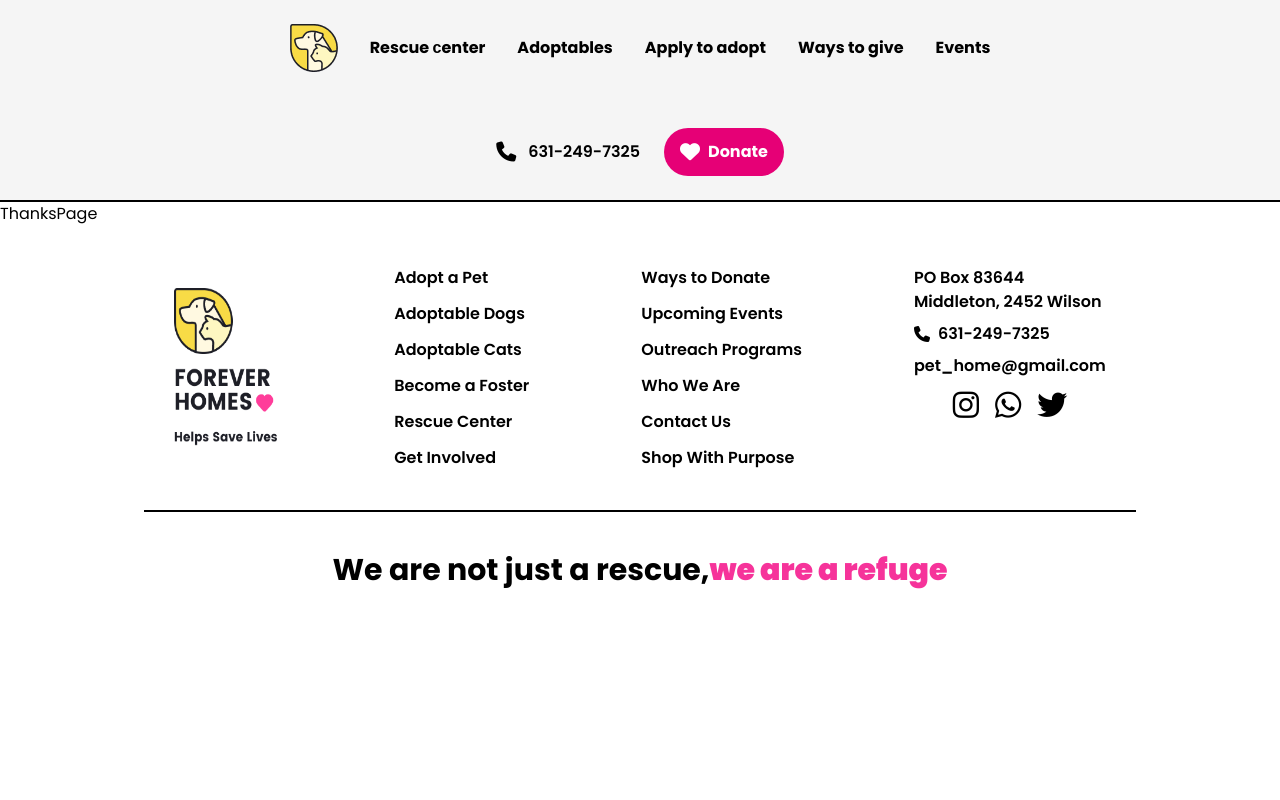
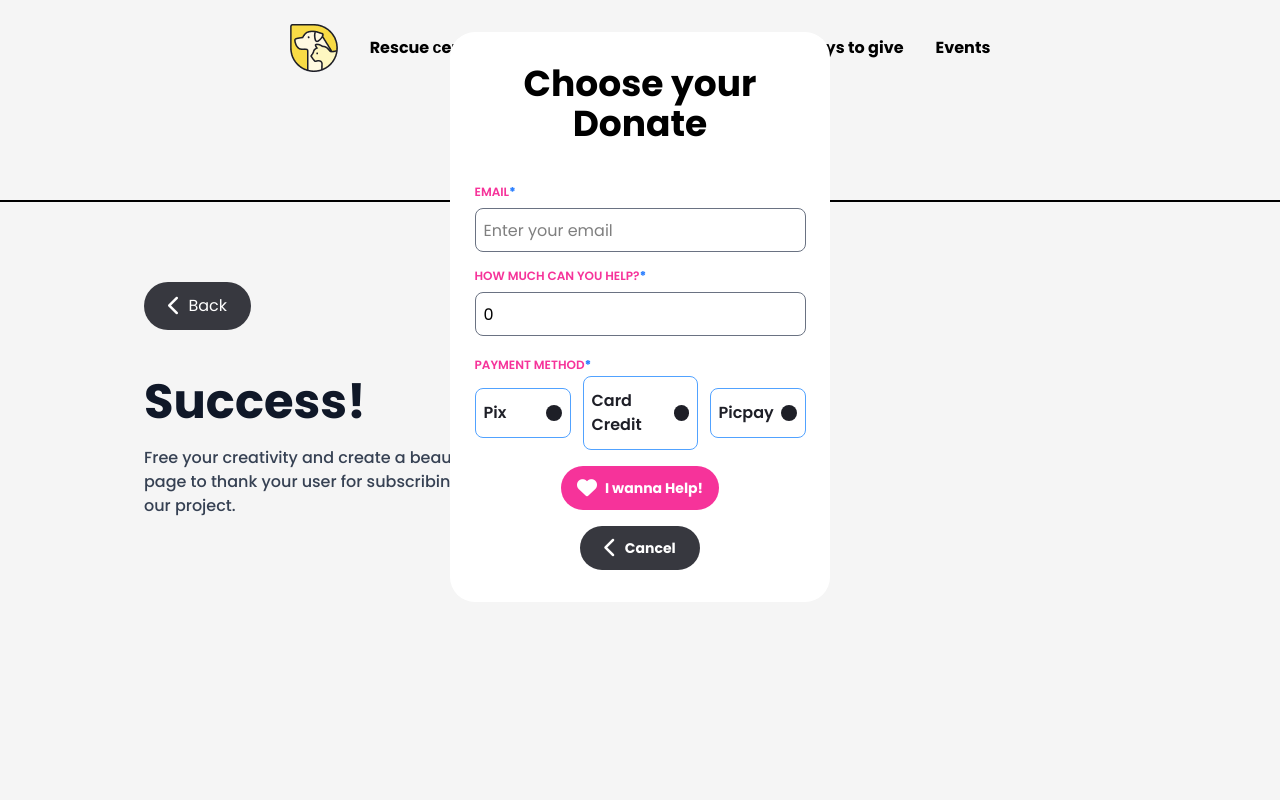
Before and after one commit to leogarcia2004/Pets_Adoption, a React (Vite) app: page /thank in a window 1280 px wide. Both pictures are taken after a click on the button "Donate". Shown: the top 800 px of the page. Built offline with nearby package versions, Linux system fonts and the light colour scheme.

Commit message:
Estilization page PageThanks and adjustments to other details

```diff
--- a/src/App.tsx
+++ b/src/App.tsx
@@ -6,17 +6,17 @@ import ThanksPage from "./components/ThanksPage";
 import Footer from "./components/Footer";
 
 function App() {
-
+  const url = window.location.href;
   return (
-    <div>
+    <>
       <Header />
       <Routes>
         <Route path="/" element={<HomePage/>} />
         <Route path="/adoptables" element={<AdoptionPage />} />
         <Route path="/thank" element={<ThanksPage />} />
       </Routes>
-      <Footer />
-    </div>
+      {url == 'http://localhost:5173/thank' ? null : <Footer />}
+    </>
   )
 }
 
--- a/src/components/AdoptionPage.tsx
+++ b/src/components/AdoptionPage.tsx
@@ -4,12 +4,15 @@ import WhiteDog from "../public/images/adoptionPage/icon_white_dog.png"
 import { Splide, SplideSlide } from '@splidejs/react-splide';
 import '@splidejs/react-splide/css';
 import { useWidthContext } from "../context/WidthContext";
+import ModalDonate from "../components/ModalDonate";
 
 const AdoptionPage = () => {
 
-  const {windowWidth} = useWidthContext()
+  const {windowWidth, modalDonateOpen} = useWidthContext()
 
   return (
+    <>
+    {modalDonateOpen && <ModalDonate />}
     <div className="bg-[#1E1F27] px-4 flex flex-col items-center py-28">
           <Link to="/">
             <button className="bg-[#37383F] rounded-full text-white cursor-pointer flex items-center gap-2 px-6 py-3 mb-24">
@@ -38,14 +41,14 @@ const AdoptionPage = () => {
             :
             (
               <Splide
-                options={ {
+                options={{
                   type: 'loop',
                   perPage: 1,
                   perMove: 1,
                   arrows: false,
                   pagination: true,
+                }}
 
-                } }
               >
                 {
                   animalsAdoption.map((animal, index) => {
@@ -69,6 +72,8 @@ const AdoptionPage = () => {
 
         </ul>
     </div>
+    </>
+
   )
 }
 
--- a/src/components/Header.tsx
+++ b/src/components/Header.tsx
@@ -47,7 +47,7 @@ const Header = () => {
         </div>
       </header>
       :
-      <header className="flex flex-wrap gap-14 justify-center md:items-center py-6 border-b-2 border-black">
+      <header className="bg-[#F5F5F5] flex flex-wrap gap-14 justify-center md:items-center py-6 border-b-2 border-black">
           <div className="flex justify-between items-center w-full">
             <img className="cursor-pointer ml-4" onClick={handleNavigate} src={logo} alt="Ícone cachorro e gato" />
             <div className="flex gap-6">
--- a/src/components/ModalAdopt.tsx
+++ b/src/components/ModalAdopt.tsx
@@ -4,6 +4,7 @@ import { useWidthContext } from "../context/WidthContext";
 import { UserAdopt} from "../type/User";
 import { validateAdopt } from "../utils/validateAdopt";
 import { useState } from 'react';
+import { useNavigate } from 'react-router-dom';
 
 const ModalAdopt = () => {
 
@@ -12,6 +13,7 @@ const ModalAdopt = () => {
     const [name, setName] = useState('')
     const [dateBirth, setDateBirth] = useState('')
     const [errors, setErrors] = useState<UserAdopt | null>(null)
+    const navigate = useNavigate()
 
     const handleSubmit = (e: React.FormEvent) => {
         e.preventDefault()
@@ -21,7 +23,11 @@ const ModalAdopt = () => {
           setErrors(validadeErros)
           return
         }
-      }
+        navigate('/thank')
+        if (handleModalAdopt) {
+          handleModalAdopt()
+        }
+    }
 
   return (
         <dialog  className="w-[380px] max-w-[380px] h-fit flex flex-col rounded-3xl py-8 px-7 m-auto fixed z-20 top-8">
@@ -48,7 +54,7 @@ const ModalAdopt = () => {
                     </div>
                     <div className="flex flex-col gap-2">
                         <label className="text-pink-500 font-semibold text-xs">DATE OF BIRTH<strong className="text-blue-500">*</strong></label>
-                        <input className="border border-gray-500 text-sm w-full h-11 rounded-lg px-2" value={dateBirth} type="date" name="data" id="data" title="Date of Birth" placeholder="Enter your date of birth"/>
+                        <input className="border border-gray-500 text-sm w-full h-11 rounded-lg px-2" value={dateBirth} onChange={(e) => setDateBirth(e.target.value)} type="date" name="data" id="data" title="Date of Birth" placeholder="Enter your date of birth"/>
                         {errors?.dateBirth && (
                             <small className="text-xs text-red-500 mt-1">{errors?.dateBirth}</small>
                         )}
--- a/src/components/ModalDonate.tsx
+++ b/src/components/ModalDonate.tsx
@@ -2,6 +2,7 @@ import { useState } from "react";
 import { useWidthContext } from "../context/WidthContext";
 import { UserDonate } from "../type/User";
 import { validateDonate } from "../utils/validateDonate";
+import { useNavigate } from 'react-router-dom';
 
 const ModalDonate = () => {
 
@@ -10,14 +11,19 @@ const ModalDonate = () => {
   const [payment, setPayment] = useState(0)
   const [methodPayment, setMethodPayment] = useState<string | undefined>(undefined)
   const [errors, setErrors] = useState<UserDonate | null>(null)
+  const navigate = useNavigate()
 
   const handleSubmit = (e: React.FormEvent) => {
     e.preventDefault()
-    const data: UserDonate = { email, payment, methodPyment: methodPayment }
+    const data: UserDonate = { email, payment, methodPayment: methodPayment }
     const validadeErros = validateDonate(data)
     if(Object.keys(validadeErros).length > 0) {
       setErrors(validadeErros)
       return
+    }
+    navigate('/thank')
+    if (handleModalDonate) {
+      handleModalDonate()
     }
   }
 
@@ -40,24 +46,48 @@ const ModalDonate = () => {
                       )}
                     </div>
 
-                    <div className={errors?.methodPyment ? 'flex flex-col gap-2' : ''}>
+                    <div className={errors?.methodPayment ? 'flex flex-col gap-2' : ''}>
                       <label className="text-pink-500 font-semibold text-xs">PAYMENT METHOD<strong className="text-blue-500">*</strong></label>
                       <div className="flex items-center gap-3">
-                          <div className="border border-blue-400 rounded-lg py-3 w-24 flex items-center text-[#1E1F27] justify-between px-2 font-semibold">
+                        <div className={`border ${methodPayment === "pix" ? "border-pink-500" : "border-blue-400"} rounded-lg py-3 w-24 flex items-center text-[#1E1F27] justify-between px-2 font-semibold`}>
                           <label htmlFor="pix">Pix</label>
-                              <input className="appearance-none bg-[#1E1F27] w-4 h-4 rounded-full cursor-pointer" value={methodPayment}  type="radio" name="pix" id="pix"/>
+                          <input
+                            className="appearance-none bg-[#1E1F27] w-4 h-4 rounded-full cursor-pointer"
+                            type="radio"
+                            name="methodPayment"
+                            id="pix"
+                            value="pix"
+                            checked={methodPayment === "pix"}
+                            onChange={(e) => setMethodPayment(e.target.value)}
+                          />
                         </div>
-                          <div className="border border-blue-400 rounded-lg py-3 w-[115px] flex items-center text-[#1E1F27] justify-between px-2 font-semibold">
+                        <div className={`border ${methodPayment === "card" ? "border-pink-500" : "border-blue-400"} rounded-lg py-3 w-[115px] flex items-center text-[#1E1F27] justify-between px-2 font-semibold`}>
                           <label htmlFor="card">Card Credit</label>
-                            <input className="appearance-none bg-[#1E1F27] checked:bg- w-4 h-4 rounded-full cursor-pointer" value={methodPayment}  type="radio" name="pix" id="card"/>
+                          <input
+                            className="appearance-none bg-[#1E1F27] w-4 h-4 rounded-full cursor-pointer"
+                            type="radio"
+                            name="methodPayment"
+                            id="card"
+                            value="card"
+                            checked={methodPayment === "card"}
+                            onChange={(e) => setMethodPayment(e.target.value)}
+                          />
                         </div>
-                          <div className="border border-blue-400 rounded-lg py-3 w-24 flex items-center text-[#1E1F27] justify-between px-2 font-semibold">
+                        <div className={`border ${methodPayment === "picpay" ? "border-pink-500" : "border-blue-400"} rounded-lg py-3 w-24 flex items-center text-[#1E1F27] justify-between px-2 font-semibold`}>
                           <label htmlFor="picpay">Picpay</label>
-                            <input className="appearance-none bg-[#1E1F27] w-4 h-4 rounded-full cursor-pointer" value={methodPayment}  type="radio" name="pix" id="picpay"/>
+                          <input
+                            className="appearance-none bg-[#1E1F27] w-4 h-4 rounded-full cursor-pointer"
+                            type="radio"
+                            name="methodPayment"
+                            id="picpay"
+                            value="picpay"
+                            checked={methodPayment === "picpay"}
+                            onChange={(e) => setMethodPayment(e.target.value)}
+                          />
                         </div>
                       </div>
-                      {errors?.methodPyment && (
-                            <small className="text-xs text-red-500 mt-1">{errors?.methodPyment}</small>
+                      {errors?.methodPayment && (
+                            <small className="text-xs text-red-500 mt-1">{errors?.methodPayment}</small>
                       )}
                     </div>
                       <button className="rounded-3xl bg-pink-500 py-3 px-4 text-sm flex items-center self-center font-bold text-white cursor-pointer" type="submit">
--- a/src/components/ThanksPage.tsx
+++ b/src/components/ThanksPage.tsx
@@ -1,8 +1,28 @@
-
+import { useNavigate } from "react-router-dom";
+import { useWidthContext } from "../context/WidthContext";
+import ModalDonate from "./ModalDonate";
 
 const ThanksPage = () => {
+
+  const {modalDonateOpen} = useWidthContext()
+  const navigate = useNavigate()
+
+  const usePreviousURL = () => {
+    navigate("/")
+  };
+
   return (
-    <div>ThanksPage</div>
+    <>
+      {modalDonateOpen && <ModalDonate />}
+    <div className="bg-[#F5F5F5] h-screen lg:px-36 px-4 py-20">
+      <button onClick={usePreviousURL} className="bg-[#37383F] rounded-full text-white cursor-pointer flex items-center gap-2 px-6 py-3 mb-12">
+          <i className="fas fa-chevron-left text-xl"></i>
+          Back
+        </button>
+      <h1 className="text-5xl text-gray-900 font-bold mb-5">Success!</h1>
+      <p className="text-gray-700 font-medium w-[440px]">Free your creativity and create a beautiful success page to thank your user for subscribing/donating to our project.</p>
+    </div>
+    </>
   )
 }
 
--- a/src/index.css
+++ b/src/index.css
@@ -67,3 +67,10 @@ input[type="radio"]:checked + label{
   top: -3.5px;
   left: 2px;
 }
+
+.splide__pagination {
+  margin-top: 30px !important;
+  position: absolute !important;
+  bottom: -20px !important;
+  left: 10%;
+}
--- a/src/type/User.ts
+++ b/src/type/User.ts
@@ -1,7 +1,7 @@
 export type UserDonate = {
     email?: string;
     payment?: number;
-    methodPyment?: string | undefined;
+    methodPayment?: string | undefined;
 }
 
 export type UserAdopt = {
```
Also changed, not shown: src/components/Footer.tsx (+4 -4 lines), src/components/HomePage.tsx (+9 -5 lines), src/utils/validateDonate.ts (+8 -14 lines). Lines whose indentation alone changed are shown as unchanged.
